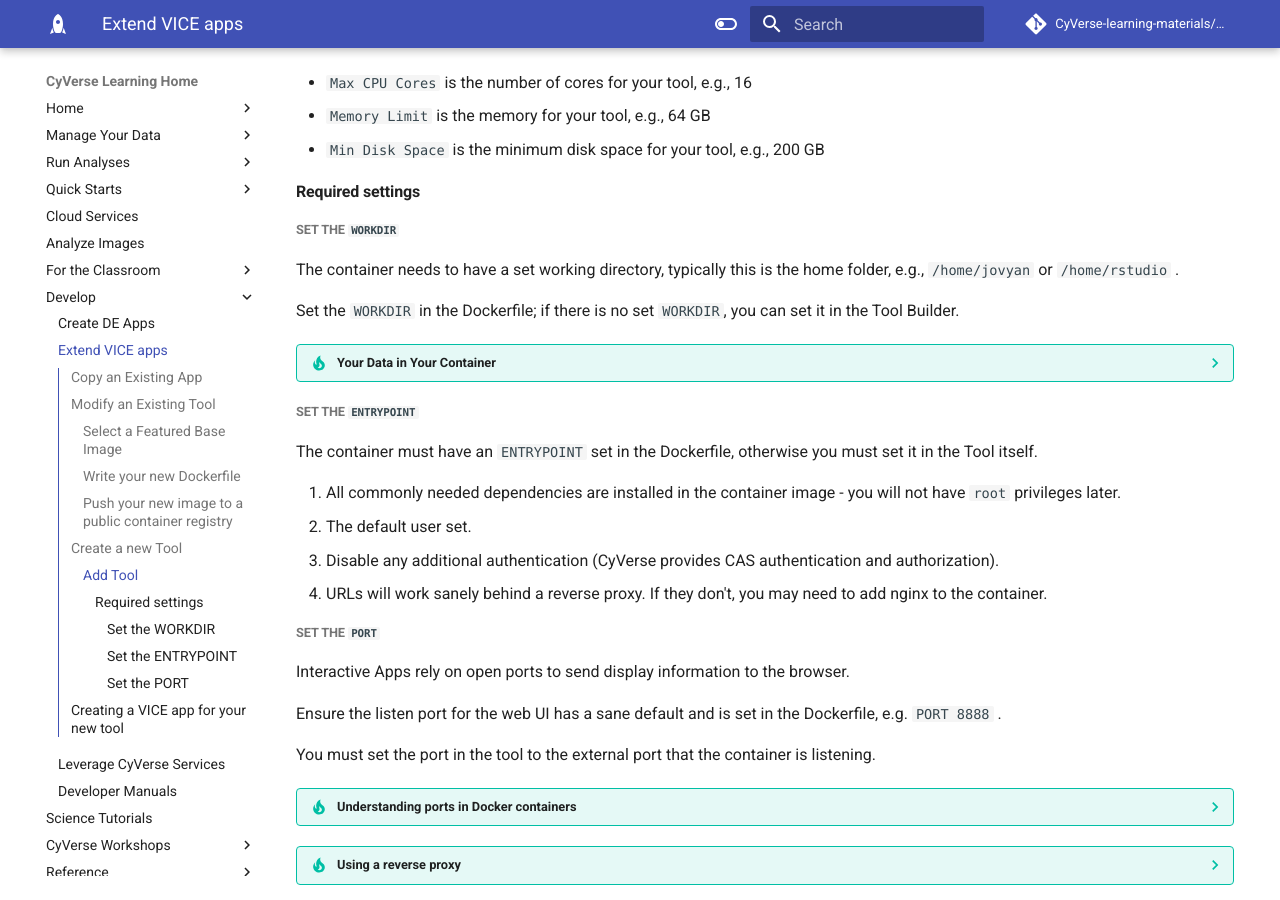
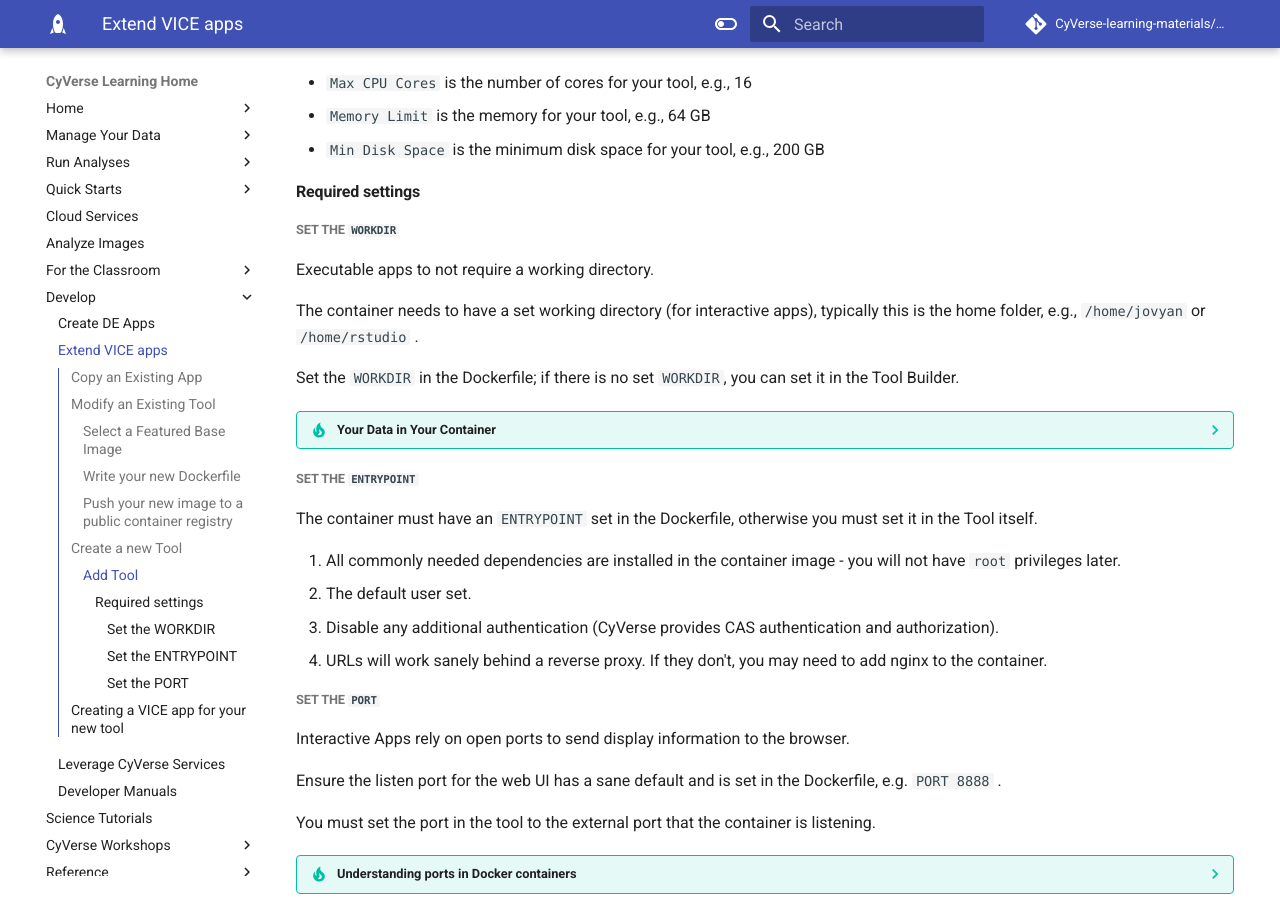
Before and after one commit to CyVerse-learning-materials/learning-materials-home, an MkDocs documentation site: the page built from docs/vice/extend_apps.md, in a window 1280 px wide and 900 px high, scrolled down 3863 px. Built offline with MkDocs 1.6.1 and Material for MkDocs 9.7.7, drawn with Linux system fonts in a browser that asks for light colours; some web fonts are replaced; a script that is not in the unit is left out; comment, search, counter and statistics services are not loaded.

Commit message:
added qualifier for executable apps
executable apps do not need to have a working directory set

```diff
--- a/docs/vice/extend_apps.md
+++ b/docs/vice/extend_apps.md
@@ -161,8 +161,9 @@
 #### Required settings
 
 ##### Set the `WORKDIR`
+Executable apps to not require a working directory.
 
-The container needs to have a set working directory, typically this is the home folder, e.g., `/home/jovyan` or `/home/rstudio` .
+The container needs to have a set working directory (for interactive apps), typically this is the home folder, e.g., `/home/jovyan` or `/home/rstudio` .
 
 Set the `WORKDIR` in the Dockerfile; if there is no set `WORKDIR`, you can set it in the Tool Builder.
 
```
